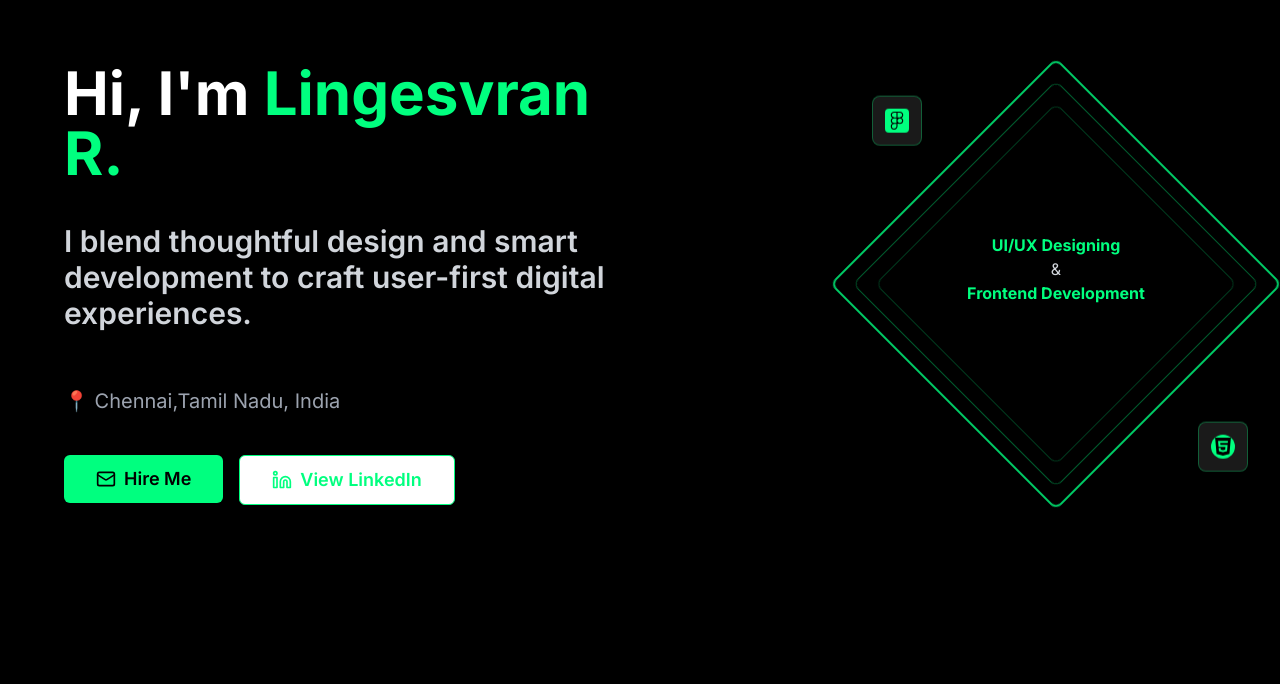
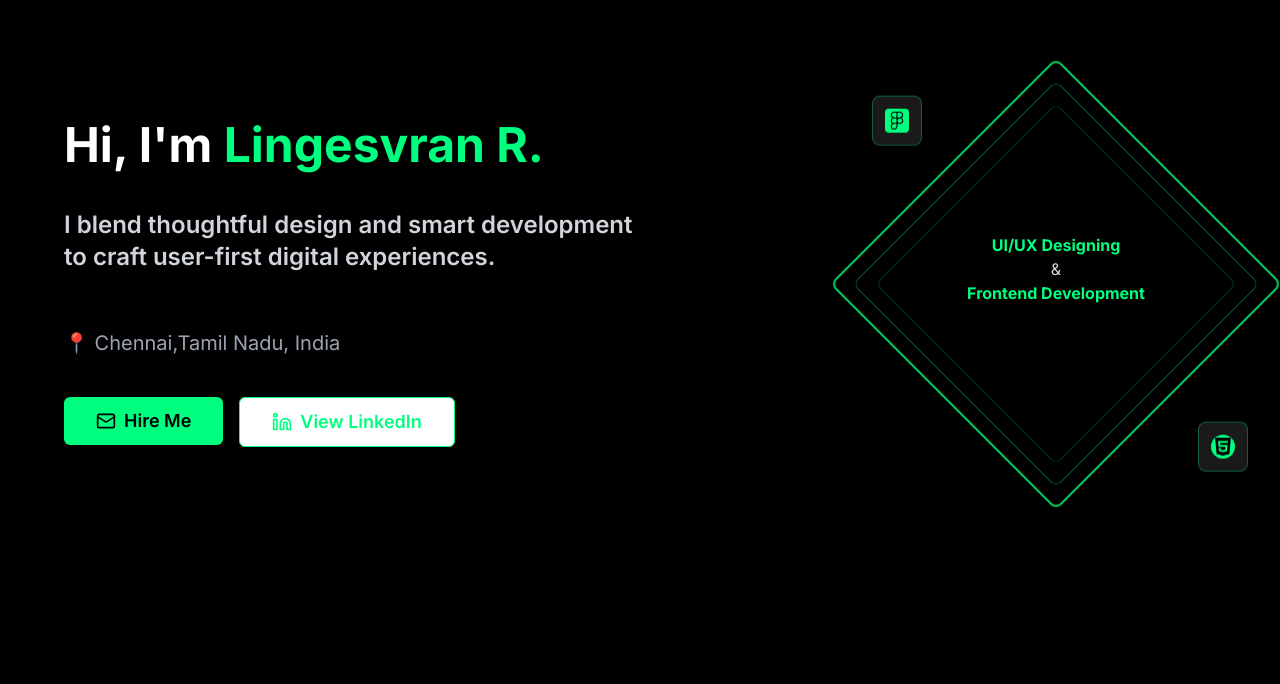
Before and after one commit to Lingesvaran-R/Portfolio, a Next.js app: page / in a window 1280 px wide. Shown: the part 116-800 px from the top of the page. Built offline with nearby package versions, Linux system fonts and the light colour scheme.

Commit message:
Updated section

```diff
--- a/app/page.tsx
+++ b/app/page.tsx
@@ -118,15 +118,15 @@ const projects = [
     <div className="min-h-screen bg-black text-white">
       {/* Hero Section */}
       <section className="min-h-screen flex items-center justify-center px-4 sm:px-6 lg:px-8" data-linges="hero-section">
-        <div className="max-w-6xl w-full grid grid-cols-1 lg:grid-cols-2 gap-12 items-center">
+        <div className="max-w-6xl w-full grid grid-cols-1 lg:grid-cols-2 gap-18 items-center">
           {/* Left Side - Content */}
           <div className="space-y-10">
             <div className="space-y-10">
-              <h1 className="text-4xl sm:text-4xl lg:text-6xl font-bold leading-tight" data-linges="hero-title">
+              <h1 className="text-4xl sm:text-4xl lg:text-5xl font-bold leading-tight" data-linges="hero-title">
                 Hi, I&apos;m <span className="text-[#00FF7F]">Lingesvran R.</span>
               </h1>
               <div className="space-y-14">
-              <h2 className="text-xl sm:text-2xl lg:text-3xl font-semibold text-gray-300" data-linges="hero-role">
+              <h2 className="text-xl sm:text-2xl lg:text-2xl font-semibold text-gray-300" data-linges="hero-role">
                 I blend thoughtful design and smart development to craft user-first digital experiences.
               </h2>
               <p className="text-lg sm:text-xl text-gray-400 max-w-xl leading-relaxed" data-linges="hero-description">
```
